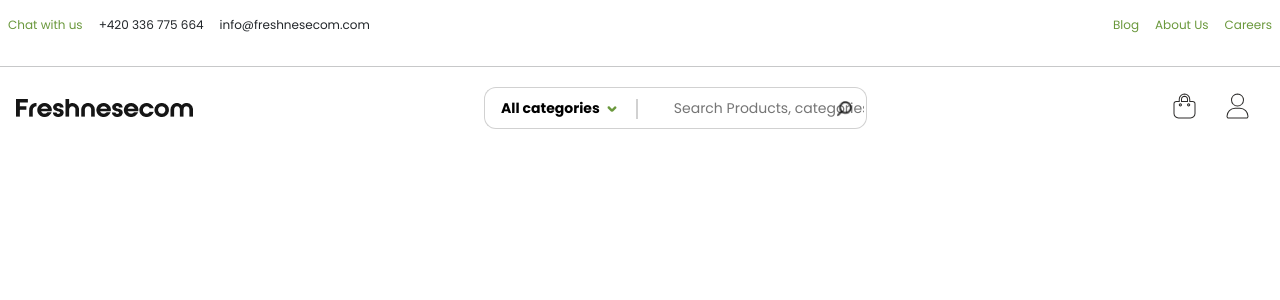
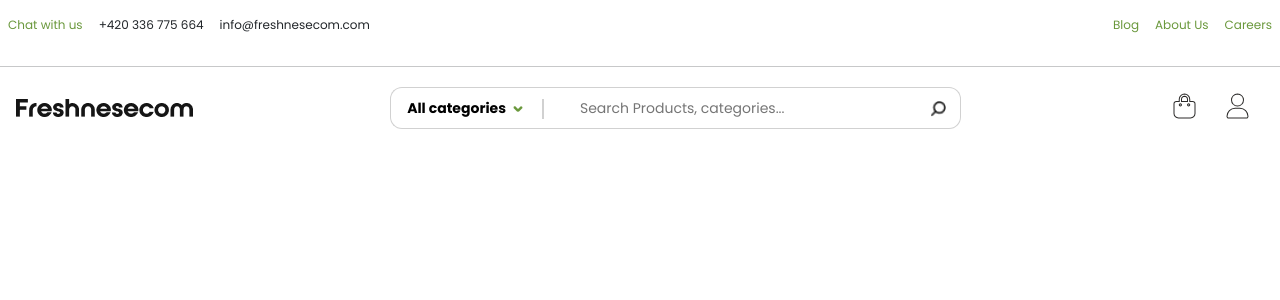
Before and after one commit to isVivek99/shopping-app, a React (Create React App) app in the folder client/shopping-app-clone/: page / in a window 1280 px wide. Shown: the top 300 px of the page. Built offline with nearby package versions, Linux system fonts and the light colour scheme.

Commit message:
minor changes to navbar

```diff
--- a/client/shopping-app-clone/src/assets/scss/common/input/inputElementOne.scss
+++ b/client/shopping-app-clone/src/assets/scss/common/input/inputElementOne.scss
@@ -29,6 +29,7 @@
   border-bottom-left-radius: 0px;
   border-bottom-right-radius: 12px;
   border-left: none;
+  // min-width: 300px;
 }
 .input__ele__one:focus {
   outline: none;
--- a/client/shopping-app-clone/src/components/common/input/InputElementOne.tsx
+++ b/client/shopping-app-clone/src/components/common/input/InputElementOne.tsx
@@ -6,7 +6,7 @@ import 'assets/scss/common/input/inputElementOne.scss';
 function inputElementOne() {
   return (
     <div className='w-100'>
-      <div className='d-flex  justify-content-center col-6 mx-auto'>
+      <div className='d-flex  justify-content-center col-8 col-xl-8 mx-auto'>
         <button className=' search__icon__btn ps-3 f-14'>
           <span className='pe-1'>All categories</span>
 
@@ -17,7 +17,7 @@ function inputElementOne() {
             style={{ height: '16px', width: '16px' }}
           />
         </button>
-        <div className='col-6 position-relative'>
+        <div className='col-6 col-md-8 position-relative'>
           <div className='vertical__line position-absolute'></div>
           <input
             type='text'
```
